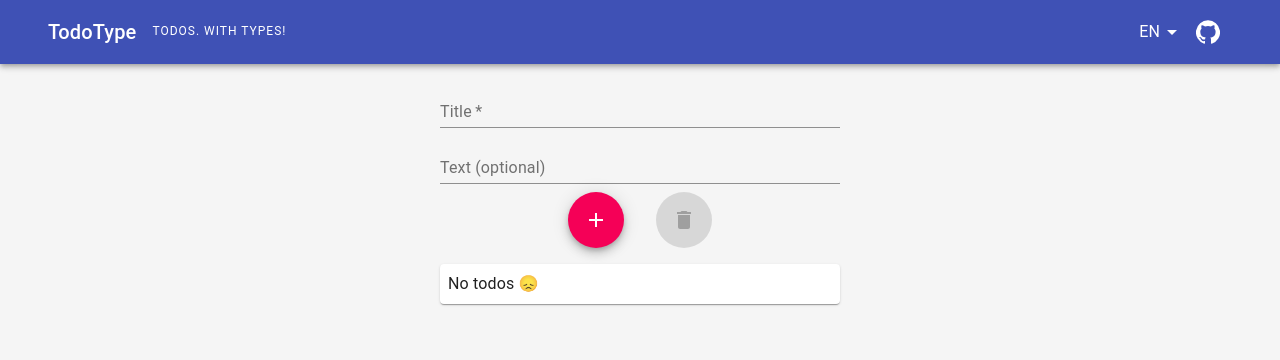
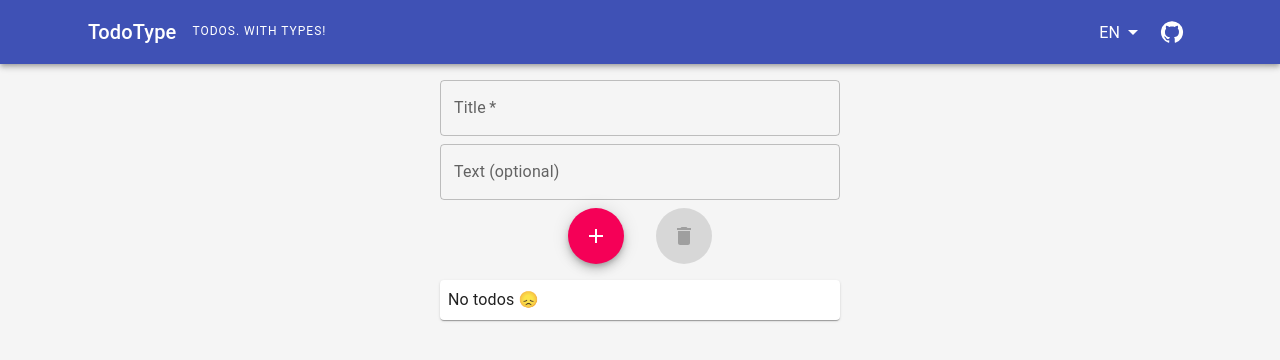
Before and after one commit to Alexis-Benamar/todo-type, a React (Create React App) app: page / in a window 1280 px wide. Shown: the top 360 px of the page. Built offline with nearby package versions, Linux system fonts and the light colour scheme.

Commit message:
chore: upgraded dependencies and fix code

```diff
--- a/public/locales/en/translation.json
+++ b/public/locales/en/translation.json
@@ -5,7 +5,8 @@
 
   "form": {
     "title": "Title",
-    "text": "Text (optional)"
+    "text": "Text (optional)",
+    "confirmDelete": "Are you sure you want to delete all todos?"
   },
 
   "todolist": {
--- a/public/locales/fr/translation.json
+++ b/public/locales/fr/translation.json
@@ -5,7 +5,8 @@
 
   "form": {
     "title": "Titre",
-    "text": "Texte (optionnel)"
+    "text": "Texte (optionnel)",
+    "confirmDelete": "Voulez-vous vraiment supprimer tous les todos ?"
   },
 
   "todolist": {
--- a/src/App.tsx
+++ b/src/App.tsx
@@ -3,13 +3,23 @@ import styled from 'styled-components'
 import { createGlobalStyle } from 'styled-components'
 import {
   AppBar,
+  createTheme,
+  ThemeProvider,
   Toolbar
-} from '@material-ui/core'
+} from '@mui/material'
 
 import Navbar from '~components/Navbar'
 import TodoForm from '~components/TodoForm'
 import TodoList from '~components/TodoList'
 import TodosProvider from '~providers/TodosProvider'
+import { indigo, pink } from '@mui/material/colors';
+
+const theme = createTheme({
+  palette: {
+    primary: indigo,
+    secondary: pink,
+  }
+})
 
 const GlobalStyle = createGlobalStyle`
   body {
@@ -36,7 +46,7 @@ const AppFallback = () => (
 )
 
 const App = () => (
-  <>
+  <ThemeProvider theme={theme}>
     <GlobalStyle/>
     <Suspense fallback={<AppFallback/>}>
       <Navbar/>
@@ -47,7 +57,7 @@ const App = () => (
         </TodosProvider>
       </AppContainer>
     </Suspense>
-  </>
+  </ThemeProvider>
 )
 
 export default App;
--- a/src/components/LangSelect.tsx
+++ b/src/components/LangSelect.tsx
@@ -4,12 +4,18 @@ import { useTranslation } from 'react-i18next'
 import {
   MenuItem,
   Select
-} from '@material-ui/core'
+} from '@mui/material'
 
 const StyledSelect = styled(Select)`
   margin-left: auto;
 
+  box-shadow: none;
+  .MuiOutlinedInput-notchedOutline {
+    border: 0
+  };
+
   .MuiSelect-root,
+  .MuiInputBase-input,
   .MuiSelect-icon {
     color: white;
   }
--- a/src/components/Navbar.tsx
+++ b/src/components/Navbar.tsx
@@ -7,8 +7,8 @@ import {
   IconButton,
   Toolbar,
   Typography,
-} from '@material-ui/core'
-import GithubIcon from '@material-ui/icons/GitHub'
+} from '@mui/material'
+import GithubIcon from '@mui/icons-material/GitHub'
 
 import LangSelect from '~components/LangSelect'
 
--- a/src/components/Todo.tsx
+++ b/src/components/Todo.tsx
@@ -4,8 +4,8 @@ import {
     Checkbox,
     IconButton,
     Typography
-} from '@material-ui/core'
-import DeleteIcon from '@material-ui/icons/Delete'
+} from '@mui/material'
+import DeleteIcon from '@mui/icons-material/Delete'
 
 import { useTodos } from '~providers/TodosProvider'
 
--- a/src/components/TodoForm.tsx
+++ b/src/components/TodoForm.tsx
@@ -2,9 +2,9 @@ import React from 'react'
 import styled from 'styled-components'
 import { useForm } from 'react-hook-form'
 import { useTranslation } from 'react-i18next'
-import { Fab, TextField } from '@material-ui/core'
-import AddIcon from '@material-ui/icons/Add'
-import DeleteIcon from '@material-ui/icons/Delete'
+import { Fab, TextField } from '@mui/material'
+import AddIcon from '@mui/icons-material/Add'
+import DeleteIcon from '@mui/icons-material/Delete'
 
 import { useTodos } from '~providers/TodosProvider'
 
@@ -48,6 +48,12 @@ const TodoForm: React.FC<IAddTodoForm> = ({ className }) => {
         reset()
     }
 
+    const onDelete = () => {
+        if (window.confirm(t('form.confirmDelete'))) {
+            dispatch({type: 'clear'})
+        }
+    }
+
     return (
         <TodoFormContainer onSubmit={handleSubmit(onSubmit)}>
             <TextField
@@ -65,7 +71,7 @@ const TodoForm: React.FC<IAddTodoForm> = ({ className }) => {
                 <Fab className="Button btn-add" color="secondary" type="submit">
                     <AddIcon/>
                 </Fab>
-                <Fab className="Button btn-delete" onClick={() => dispatch({type: 'clear'})} disabled={state.todos.length === 0}>
+                <Fab className="Button btn-delete" onClick={onDelete} disabled={state.todos.length === 0}>
                     <DeleteIcon/>
                 </Fab>
             </div>
--- a/src/components/TodoList.tsx
+++ b/src/components/TodoList.tsx
@@ -1,7 +1,7 @@
 import React from 'react'
 import styled from 'styled-components'
 import { useTranslation } from 'react-i18next'
-import { Paper, Typography } from '@material-ui/core'
+import { Paper, Typography } from '@mui/material'
 
 import Todo from '~components/Todo'
 import { useTodos } from '~providers/TodosProvider'
--- a/src/index.tsx
+++ b/src/index.tsx
@@ -1,12 +1,8 @@
 import React from 'react'
-import ReactDOM from 'react-dom'
+import ReactDOM from 'react-dom/client';
 
 import App from './App'
 import './i18n'
 
-ReactDOM.render(
-  <React.StrictMode>
-    <App />
-  </React.StrictMode>,
-  document.getElementById('root')
-);
+const root = ReactDOM.createRoot(document.getElementById('root') as HTMLElement);
+root.render(<React.StrictMode><App /></React.StrictMode>);
--- a/src/providers/TodosProvider.tsx
+++ b/src/providers/TodosProvider.tsx
@@ -1,4 +1,4 @@
-import React, { useContext, useEffect, useReducer } from 'react'
+import React, { ReactNode, useContext, useEffect, useReducer } from 'react'
 
 type State = {
     todos: TodoType[]
@@ -52,7 +52,7 @@ const useTodos = () => {
     return context
 }
 
-const TodosProvider: React.FC = ({ children }) => {
+const TodosProvider = ({ children }: { children: ReactNode }) => {
     const [state, dispatch] = useReducer(todosReducer, initialState, () => {
         const localTodos = localStorage.getItem('todos')
         return localTodos ? JSON.parse(localTodos) : { todos: [] }
```
Also changed, not shown: package.json (+19 -16 lines), 2 other files (tests, documents, lock files or other folders).
